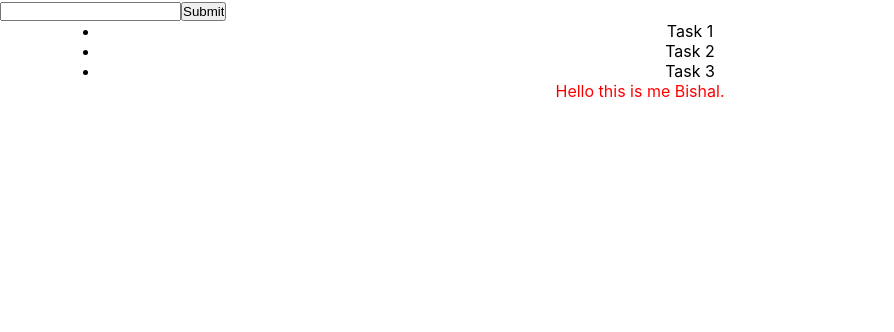
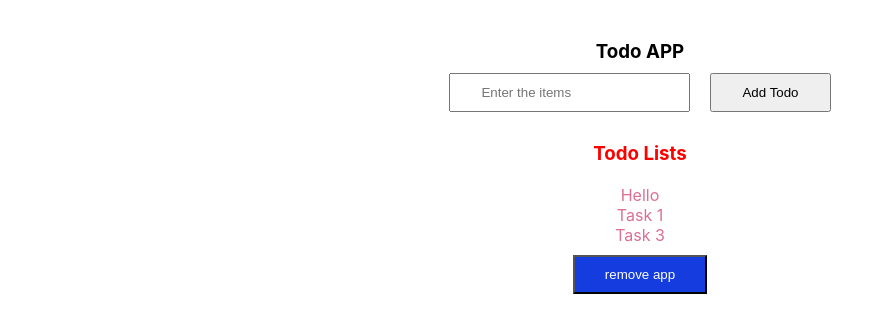
Before and after one commit to BishalChansi5/first_project, a React (Create React App) app: page / in a window 1280 px wide. Shown: the top 332 px of the page, without its empty margins (0-894 px from the left). Built offline with nearby package versions, Linux system fonts and the light colour scheme.

Commit message:
Create web-page

```diff
--- a/src/App.js
+++ b/src/App.js
@@ -1,14 +1,14 @@
 
 import './App.css';
-import Hello from './components/Hello';
+import Web from './components/Web';
 
 function App() {
   return (
     <div className="App">
 
-      <Hello place="Bishal"/>
+      {/* <Hello place="Bishal"/> */}
+      <Web/>
     </div>
   );
 }
-
 export default App;
--- /dev/null
+++ b/src/components/Web.css
@@ -0,0 +1,42 @@
+.Web{
+    text-align: center;
+    margin: 20px;
+    padding-top: 20px;
+}
+
+.logo
+.form
+.lists {
+    margin: 20px;
+    padding: 30px;
+}
+
+.form input {
+    margin: 10px;
+    padding: 10px 30px;
+    text-decoration: none;
+    cursor: pointer;
+}
+
+.remove button {
+    margin: 10px;
+    padding: 10px 30px;
+    text-decoration: none;
+    cursor: pointer;
+    background-color: #143cde;
+    color: #fff;
+}
+
+.lists h3 {
+    color: #f00;
+    margin: 20px 0;
+}
+
+.lists ul {
+    text-decoration: none;
+    list-style: none;
+}
+
+.lists ul li {
+    color: palevioletred;
+}
--- /dev/null
+++ b/src/components/Web.jsx
@@ -0,0 +1,28 @@
+import React from 'react'
+import './Web.css'
+const Web = () => {
+  return (
+    <div className='Web'>
+        <div className='logo'>
+        <h3>Todo APP</h3>
+        </div>
+        <div className='form'>
+            <input type="text" placeholder='Enter the items'/>
+            <input type="button" value="Add Todo"/>
+        </div>
+        <div className='lists'>
+           <h3>Todo Lists</h3>
+           <ul>
+            <li>Hello</li>
+            <li>Task 1</li>
+            <li>Task 3</li>
+           </ul>
+        </div>
+        <div className='remove'>
+            <button>remove app</button>
+        </div>
+    </div>
+  )
+}
+
+export default Web
```
Also changed, not shown: src/components/City.jsx (added, +11 -0 lines), src/components/City.css (added).
